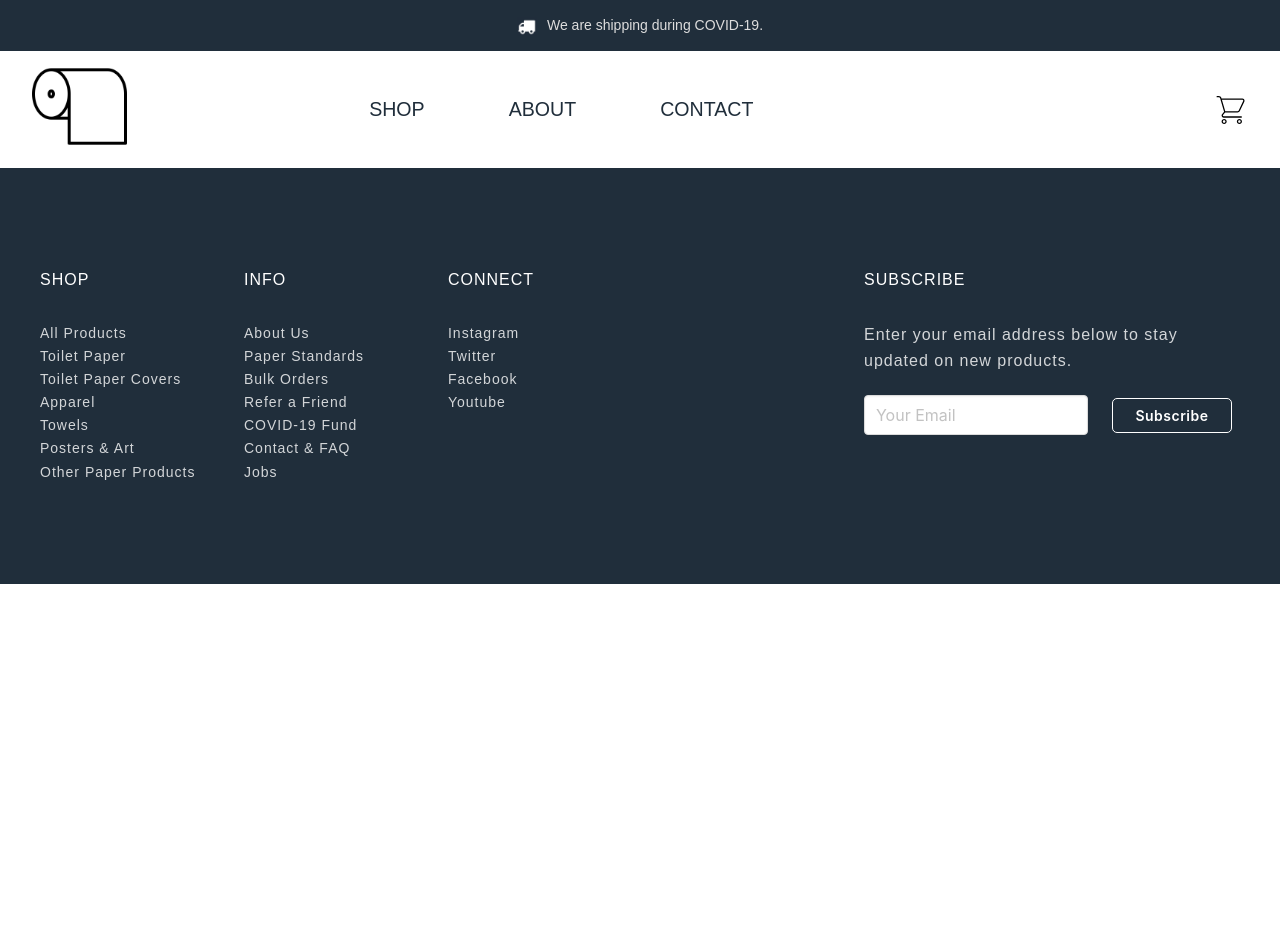
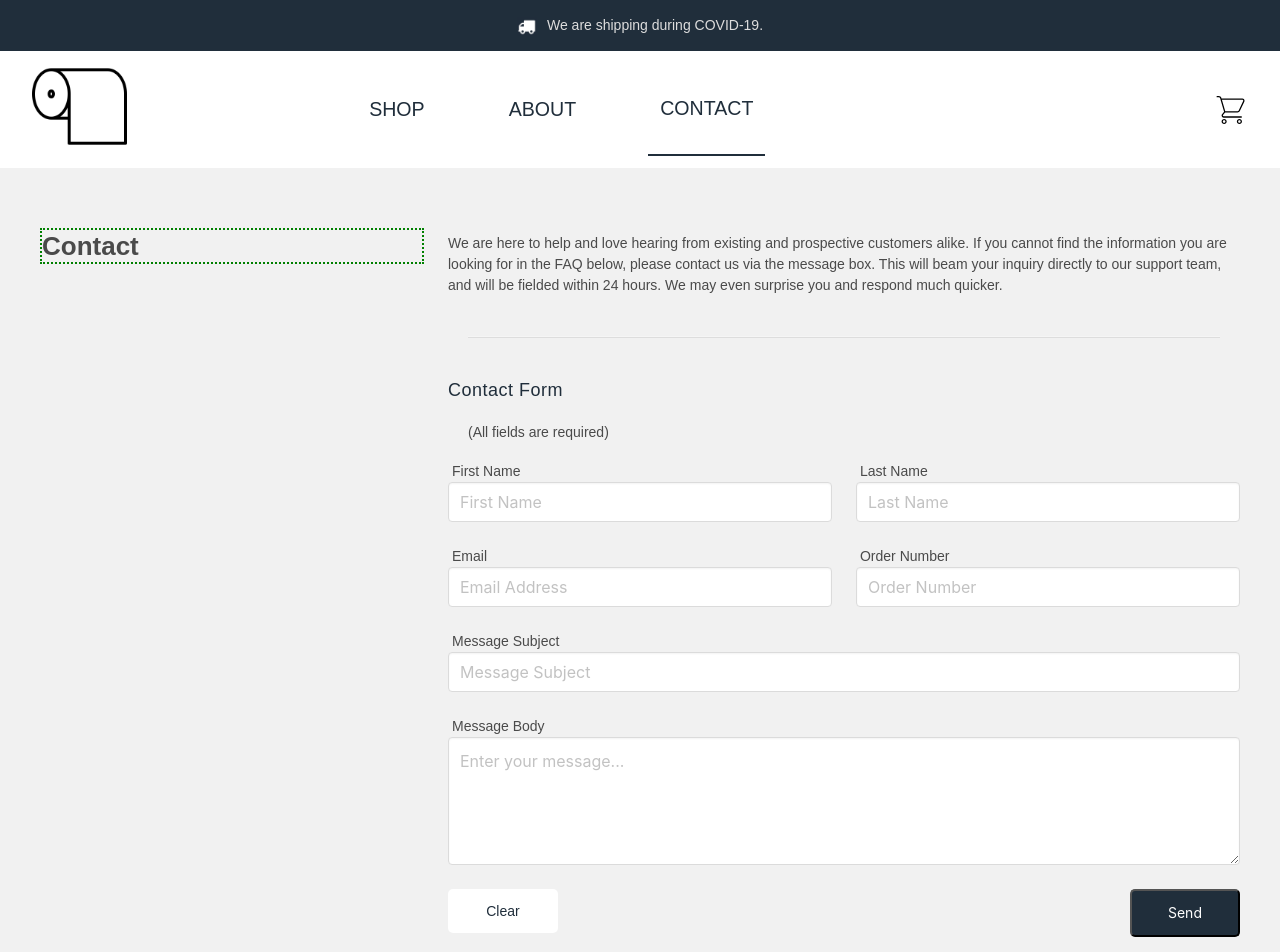
Before and after one commit to revisionaccess/demo-angular-design, an Angular app: page /contact in a window 1280 px wide. Before the commit this address led to /. Shown: the top 952 px of the page. Before the commit the page ends 800 px from the top, so only its background shows below. Built offline with nearby package versions, Linux system fonts and the light colour scheme.

Commit message:
Added focus directive

```diff
--- a/src/app/about/about.component.ts
+++ b/src/app/about/about.component.ts
@@ -1,20 +1,42 @@
 import { Component, OnInit } from '@angular/core';
+import { Title } from '@angular/platform-browser';
 
 @Component({
   selector: 'app-about',
   template: `
-    <p>
-      about works!
-    </p>
+    <main style="padding: 60px 40px 40px 40px; background-color: #f1f1f1">
+      <div class="columns">
+        <div class="column is-one-third">
+          <h1 id="target" tabindex="-1" focus>
+            About
+          </h1>
+        </div>
+        <div class="column is-two-thirds" style="margin-top: 5px;">
+          <p>There is literally so much to be said about this company that I don't know where to start. I mean, is there something you want to know? Because I'm an open book. It's cool if you want to ask. Like, really, anything. You just say the word. You: question, me: answer. Boom.</p>
+
+          <h2 id="about-heading">Possible topics of conversation:</h2>
+          <ul class="list" style="max-width:600px;">
+            <li class="list-item">What is the point of the company?</li>
+            <li class="list-item">How many employees are there?</li>
+            <li class="list-item">What happens if the head of the company dies? Is there a successor, like a royal lineage? Is there a executive-branch-vice-president situation? I just want to know if we should be worried.</li>
+          </ul>
+        </div>
+      </div>
+
+
+    </main>
   `,
   styles: [
   ]
 })
 export class AboutComponent implements OnInit {
 
-  constructor() { }
+  constructor( private titleService: Title ) { }
+
+  title = "About - TP Depot";
 
   ngOnInit(): void {
+    this.titleService.setTitle(this.title);
   }
 
 }
--- /dev/null
+++ b/src/app/accessible-button/accessible-button.component.ts
@@ -0,0 +1,27 @@
+import { Component, OnInit, Input, Output } from '@angular/core';
+import { EventEmitter } from 'events';
+import { bufferTime } from 'rxjs/operators';
+
+@Component({
+  selector: 'accessible-button',
+  template: `
+    <button class="form-button-a11y">
+      {{ goodLabel }}
+    </button>
+  `,
+  styles: [
+    '.form-button-a11y { color: #ffffff; background-color: #202e3b; float:right; min-width: 110px; padding: 2px 20px; line-height: 40px; display: inline-block; border-radius: 5px; text-align: center; cursor: pointer; font-size: 14px;}'
+  ]
+})
+export class AccessibleButtonComponent implements OnInit {
+
+  constructor() { }
+
+  @Input() goodLabel: string;
+
+  ngOnInit(): void {
+  }
+
+}
+
+/*  id="send-form-button" class="form-button"  */
--- a/src/app/app-routing.module.ts
+++ b/src/app/app-routing.module.ts
@@ -3,6 +3,7 @@ import { Routes, RouterModule } from '@angular/router';
 import { HomeComponent } from './home/home.component';
 import { ShopComponent } from './shop/shop.component';
 import { AboutComponent } from './about/about.component';
+import { ContactComponent } from './contact/contact.component';
 
 
 const routes: Routes = [
@@ -18,6 +19,10 @@ const routes: Routes = [
   {
     path: 'about',
     component: AboutComponent
+  },
+  {
+    path: 'contact',
+    component: ContactComponent
   }
 ];
 
--- a/src/app/app.component.ts
+++ b/src/app/app.component.ts
@@ -1,4 +1,4 @@
-import { Component, OnInit } from '@angular/core';
+import { Component, OnInit, AfterContentInit } from '@angular/core';
 import { Router, ActivatedRoute, NavigationEnd } from '@angular/router';
 import { filter } from 'rxjs/operators';
 
@@ -19,7 +19,7 @@ export class AppComponent {
 
   constructor( private router: Router, private activatedRoute: ActivatedRoute ) {}
 
-  ngOnInit() {
+  ngAfterContentInit() {
     // Focus to h1 on navigation
     this.router.events.pipe(
       filter(e => e instanceof NavigationEnd)).subscribe(() => {
@@ -29,4 +29,15 @@ export class AppComponent {
       }
     });
   }
+
+  // ngOnInit() {
+  //   // Focus to h1 on navigation
+  //   this.router.events.pipe(
+  //     filter(e => e instanceof NavigationEnd)).subscribe(() => {
+  //     const mainHeader = document.querySelector('h1')
+  //     if (mainHeader) {
+  //       mainHeader.focus();
+  //     }
+  //   });
+  // }
 }
--- /dev/null
+++ b/src/app/bad-button/bad-button.component.ts
@@ -0,0 +1,20 @@
+import { Component, OnInit, Input } from '@angular/core';
+
+@Component({
+  selector: 'bad-button',
+  template: `
+    <span>{{ badLabel }}</span>
+  `,
+  styles: [
+  ]
+})
+export class BadButtonComponent implements OnInit {
+
+  constructor() { }
+
+  @Input() badLabel: string;
+
+  ngOnInit(): void {
+  }
+
+}
--- /dev/null
+++ b/src/app/contact/contact.component.ts
@@ -0,0 +1,96 @@
+import { Component, OnInit, AfterContentInit, ViewChild, ElementRef } from '@angular/core';
+import { Title } from '@angular/platform-browser';
+import { BadButtonComponent } from '../bad-button/bad-button.component';
+import { Router, ActivatedRoute, NavigationEnd } from '@angular/router';
+import { filter } from 'rxjs/operators';
+
+@Component({
+  selector: 'app-contact',
+  template: `
+    <main style="padding: 60px 40px 40px 40px; background-color: #f1f1f1">
+      <div class="columns">
+        <div class="column is-one-third">
+          <h1 id="target" tabindex="-1" focus>
+            Contact
+          </h1>
+        </div>
+        <div class="column is-two-thirds" style="margin-top: 5px;">
+          <p style="margin-bottom:40px;">We are here to help and love hearing from existing and prospective customers alike. If you cannot find the information you are looking for in the FAQ below, please contact us via the message box. This will beam your inquiry directly to our support team, and will be fielded within 24 hours. We may even surprise you and respond much quicker.</p>
+
+          <hr aria-hidden="true" style="margin: 0 20px; border-bottom: solid 1px #dddddd; color: #666666;">
+
+          <h2 id="contact-heading" style="margin: 40px 0 20px; font-size: 18px; line-height: 24px; font-weight: 400;">Contact Form</h2>
+
+          <div #errorContainer id="error-summary-container" class="card" tabindex="-1">
+            <p class="card-content">Please correct the fields in error below.</p>
+          </div>
+
+          <p style="margin-bottom: 18px; padding-left: 20px">(All fields are required)</p>
+
+          <form id="contact-form">
+            <div class="columns">
+              <div class="column is-half">
+                <label for="first-name">First Name</label><br>
+                <input id="first-name" type="text" class="input" required="true" placeholder="First Name">
+              </div>
+              <div class="column is-half">
+                <label for="last-name">Last Name</label><br>
+                <input id="last-name" type="text" class="input" required="true" placeholder="Last Name">
+              </div>
+            </div>
+            <div class="columns">
+              <div class="column is-half">
+                <label for="email">Email</label><br>
+                <input id="email" type="text" class="input" required="true" placeholder="Email Address"></div>
+              <div class="column is-half">
+                <label for="order-number">Order Number</label><br>
+                <input id="order-number" type="text" class="input" required="true" placeholder="Order Number"></div>
+            </div>
+              <label for="message-subject">Message Subject</label><br>
+            <input id="message-subject" type="text" class="input" required="true" placeholder="Message Subject" style="margin-bottom:24px;">
+
+            <label for="message-body">Message Body</label><br>
+            <textarea id="message-body" class="textarea" required="true" placeholder="Enter your message..." style="margin-bottom: 24px;"></textarea>
+
+            <bad-button id="clear-form-button" class="form-button" (click)="clearForm()" [badLabel]="badLabel"></bad-button>
+            <accessible-button (click)="focusError()" [goodLabel]="goodLabel"></accessible-button>
+            <!-- <button type="button" id="send-form-button" class="form-button" style="float:right" (click)="focusError()">Send</button> -->
+          </form>
+
+
+        </div>
+      </div>
+    </main>
+  `,
+  styles: [
+  ]
+})
+export class ContactComponent implements OnInit {
+
+  constructor( private titleService: Title, private router: Router) { }
+
+  title = "Contact - TP Depot"
+
+  // Focus the error summary container on Send click
+    // https://codeburst.io/focusing-on-form-elements-the-angular-way-e9a78725c04f
+
+  @ViewChild("errorContainer") errorContainer: ElementRef;
+
+  focusError() {
+    this.errorContainer.nativeElement.style.display = "block";
+    this.errorContainer.nativeElement.focus();
+  }
+
+  clearForm() {
+    // add this functionality
+  }
+
+  // Custom Button
+  goodLabel = "Send";
+  badLabel = "Clear";
+
+  ngOnInit(): void {
+    this.titleService.setTitle(this.title);
+  }
+
+}
--- /dev/null
+++ b/src/app/focus.directive.ts
@@ -0,0 +1,18 @@
+import { Directive, Input, Inject, ElementRef, Renderer2, EventEmitter } from '@angular/core'
+
+@Directive({
+  selector: '[focus]'
+})
+export class FocusDirective {
+
+  @Input() public appH1Focus: boolean;
+
+  constructor(private el: ElementRef) { }
+
+  ngAfterContentInit() {
+    setTimeout(() => {
+      this.el.nativeElement.focus();
+    }, 100)
+  }
+
+}
--- a/src/app/header/header.component.ts
+++ b/src/app/header/header.component.ts
@@ -38,7 +38,7 @@ import { Router } from '@angular/router';
             <div id="cart-link-container" class="navbar-end">
               <a id="cart-link" href="#" class="navbar-item" style="margin:0">
                 <img alt="cart" src="../../assets/commerce-and-shopping.svg" width="45" height="45">
-                <span *ngIf="cartCount > 0" class='badge badge-warning' id='lblCartCount'> {{ cartCount }} </span>
+                <div *ngIf="cartCount > 0" class='badge badge-warning' id='lblCartCount'> {{ cartCount }} <span class="sr-only"> items</span> </div>
               </a>
             </div>
           </div>
--- a/src/app/home/home.component.ts
+++ b/src/app/home/home.component.ts
@@ -9,7 +9,7 @@ import { SharedService } from '../shared.service';
       <section id="home-hero-first" class="hero is-light is-large">
         <div class="hero-body">
           <div class="container">
-            <h1 id="target" class="title" tabindex="-1">
+            <h1 id="target" class="title" tabindex="-1" focus>
               Get All The TP You Can Carry
             </h1>
             <h2 class="subtitle">
--- a/src/app/shop/shop.component.ts
+++ b/src/app/shop/shop.component.ts
@@ -13,7 +13,7 @@ import { filter } from 'rxjs/operators';
   template: `
     <main>
 
-      <h1 id="target" class="sr-only" tabindex="-1" #target>Shop toilet paper and accessories</h1>
+      <h1 id="target" class="sr-only" tabindex="-1" focus>Shop toilet paper and accessories</h1>
 
       <div id="filter-live-region" class="sr-only" aria-live="polite">{{ filterAnnouncement }}</div>
       <div id="cart-live-region" class="sr-only" aria-live="polite">{{ cartAddAnnouncement }}</div>
--- a/src/styles.css
+++ b/src/styles.css
@@ -2,6 +2,21 @@
 
 html, body { height: 100%; }
 body { margin: 0; font-family: "Usual", sans-serif !important; font-size: 14px; }
+
+h1 {
+    font-size: 26px;
+    line-height: 32px;
+    font-weight: 600;
+}
+
+h1:focus {
+    border: 2px dotted green;
+}
+
+h2#about-heading {
+    font-size: 1.7em;
+    margin: 20px auto;
+}
 
 h2#featured-item-title {
     font-size:26px;
@@ -297,3 +312,58 @@ footer {
     text-align: center;
     outline: none;
 }
+
+#error-summary-container {
+    outline:none;
+    border: 1px solid red;
+    margin-bottom: 24px;
+    display:none;
+}
+
+.form-button {
+    min-width: 110px;
+    padding: 2px 20px;
+    line-height: 40px;
+    display: inline-block;
+    border-radius: 5px;
+    text-align: center;
+    cursor: pointer;
+    font-size: 14px;
+}
+/* .form-button:hover, .form-button:focus {
+
+} */
+
+#send-form-button {
+    color: #ffffff;
+    background-color: #202e3b;
+    float:right;
+}
+#send-form-button:focus, #send-form-button:hover {
+    border: 2px solid #fff;
+    /* background-color: #ffffff;
+    color: #202e3b; */
+}
+
+#clear-form-button {
+    background-color: #ffffff;
+    color: #202e3b;
+}
+#clear-form-button:focus, #clear-form-button:hover {
+    border: 2px solid #202e3b;
+    /* color: #ffffff;
+    background-color: #202e3b; */
+}
+
+#contact-heading {
+    margin: 0 0 20px;
+    font-size: 18px;
+    line-height: 24px;
+    font-weight: 400;
+    color: #202e3b;
+    letter-spacing: .5px;
+}
+
+#contact-form label {
+    padding: 0 0 4px 4px;
+}
```
Also changed, not shown: src/app/app.module.ts (+9 -1 lines).
